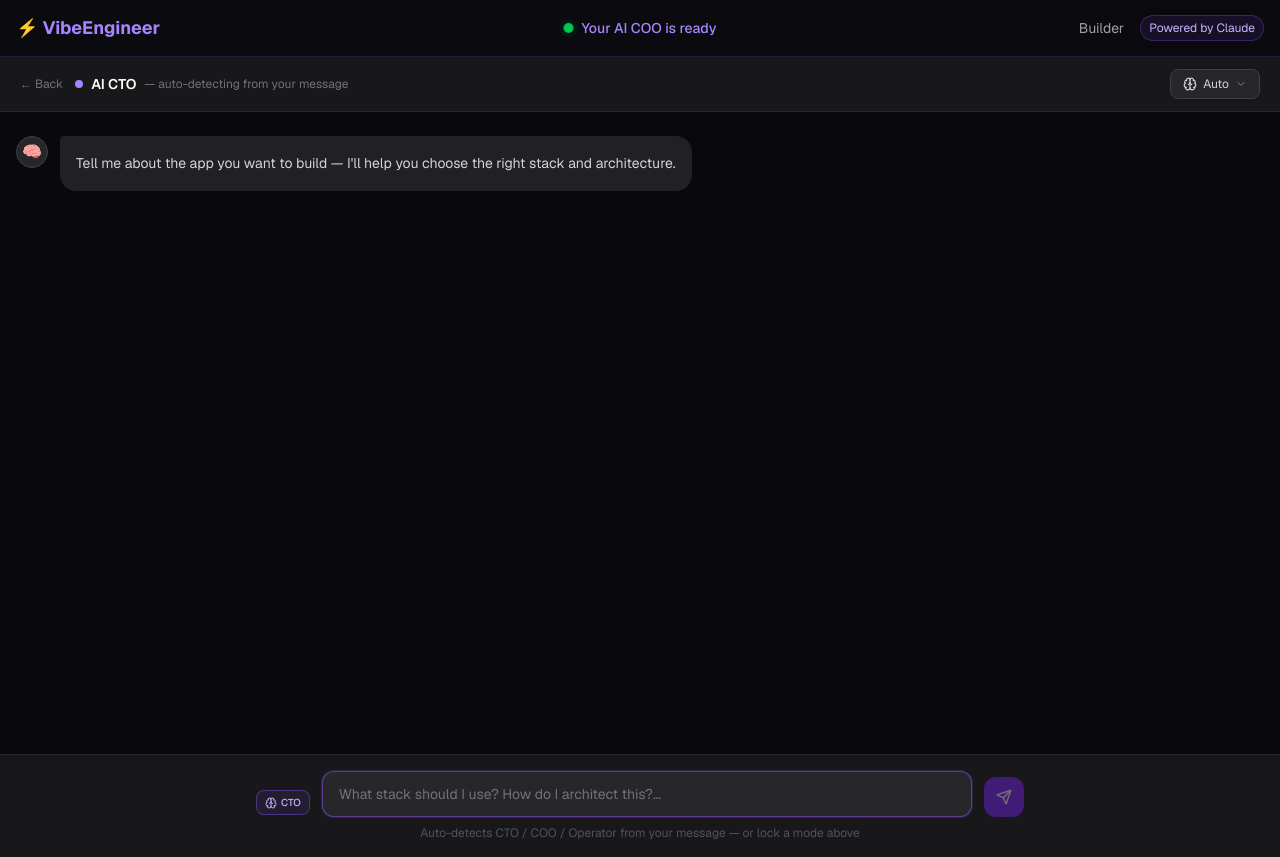
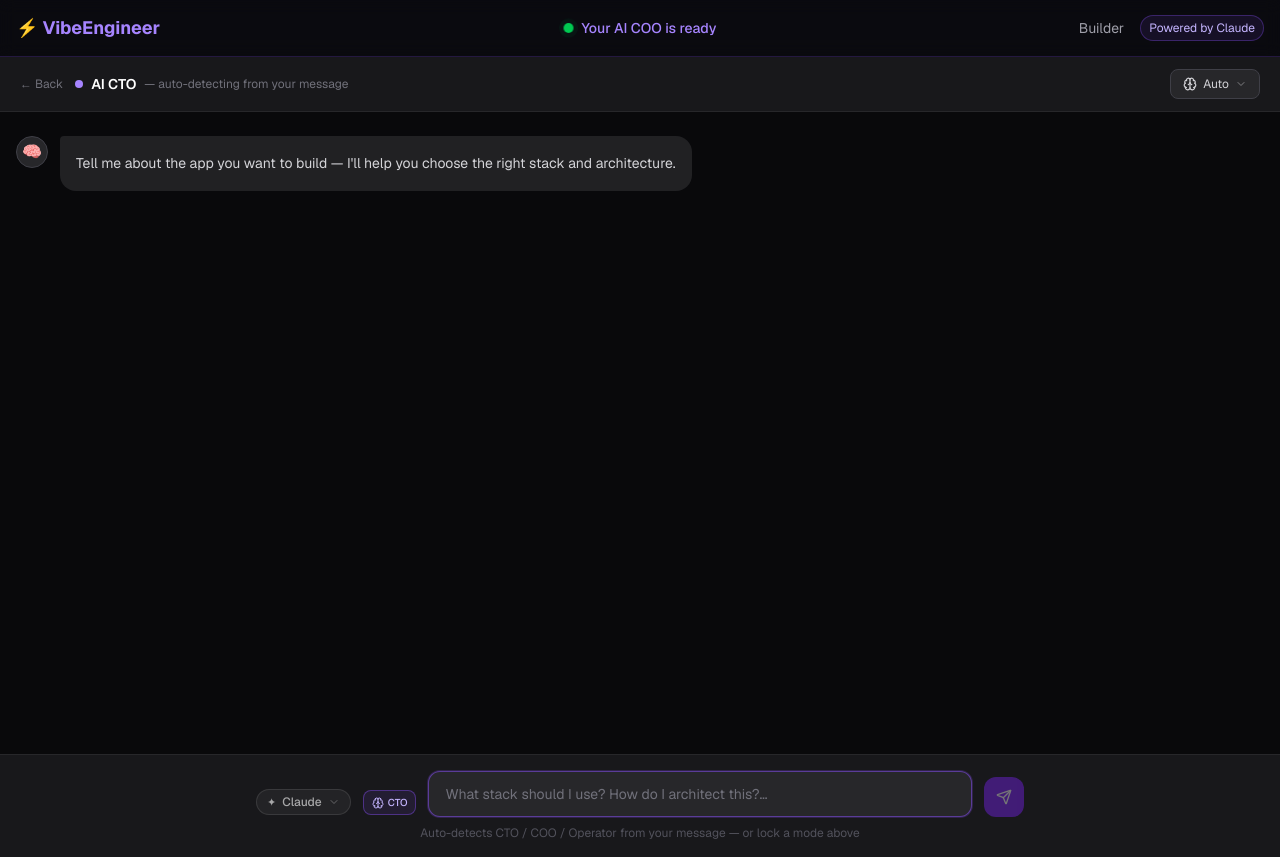
Before and after one commit to mihai-hub/vibeengineer, a Next.js app: page /chat in a window 1280 px wide. Built offline with nearby package versions, Linux system fonts and the light colour scheme.

Commit message:
feat(chat): add model selector dropdown (Claude / Gemma 4)

```diff
--- a/app/chat/page.tsx
+++ b/app/chat/page.tsx
@@ -7,6 +7,12 @@
 
 /* ─── Types ──────────────────────────────────────────────────── */
 type Mode = 'cto' | 'coo' | 'operate';
+type ModelId = 'claude' | 'gemma4';
+
+const MODEL_OPTIONS: { id: ModelId; label: string; badge: string; description: string }[] = [
+  { id: 'claude', label: 'Claude',  badge: '\u2726', description: 'claude-opus-4-5' },
+  { id: 'gemma4', label: 'Gemma 4', badge: '\u25C6', description: 'gemma-3-27b-it'  },
+];
 
 interface Message {
   role: 'user' | 'assistant';
@@ -99,6 +105,8 @@
   const [streaming, setStreaming] = useState(false);
   const [operating, setOperating] = useState(false);
   const [showModePicker, setShowModePicker] = useState(false);
+  const [selectedModel, setSelectedModel] = useState<ModelId>('claude');
+  const [showModelPicker, setShowModelPicker] = useState(false);
   const [builderBanner, setBuilderBanner] = useState<string | null>(null);
 
   const messagesEndRef = useRef<HTMLDivElement>(null);
@@ -106,6 +114,13 @@
   const abortRef = useRef<AbortController | null>(null);
 
   useEffect(() => { textareaRef.current?.focus(); }, []);
+  useEffect(() => {
+    if (!showModelPicker) return;
+    const handler = () => setShowModelPicker(false);
+    document.addEventListener('mousedown', handler);
+    return () => document.removeEventListener('mousedown', handler);
+  }, [showModelPicker]);
+
   useEffect(() => {
     messagesEndRef.current?.scrollIntoView({ behavior: 'smooth' });
   }, [messages]);
@@ -176,7 +191,7 @@
       const res = await fetch(endpoint, {
         method: 'POST',
         headers: { 'Content-Type': 'application/json' },
-        body: JSON.stringify({ messages: newMessages }),
+        body: JSON.stringify({ messages: newMessages, model: selectedModel }),
         signal: abortRef.current.signal,
       });
       if (!res.ok || !res.body) throw new Error(`API error ${res.status}`);
@@ -361,6 +376,38 @@
           )}
 
           <div className="flex items-end gap-3">
+            {/* Model Selector */}
+            <div className="relative self-end mb-0.5" onClick={e => e.stopPropagation()}>
+              <button
+                type="button"
+                onClick={() => setShowModelPicker(v => !v)}
+                className="flex items-center gap-1.5 px-2.5 py-1 rounded-full text-xs font-medium border border-white/10 bg-white/5 hover:bg-white/10 text-white/60 hover:text-white/90 transition-all"
+              >
+                <span className="text-[11px]">{MODEL_OPTIONS.find(m => m.id === selectedModel)?.badge}</span>
+                <span>{MODEL_OPTIONS.find(m => m.id === selectedModel)?.label}</span>
+                <ChevronDown className="w-3 h-3 opacity-50" />
+              </button>
+              {showModelPicker && (
+                <div className="absolute bottom-full mb-2 left-0 z-50 bg-zinc-900 border border-white/10 rounded-xl shadow-xl overflow-hidden w-52">
+                  {MODEL_OPTIONS.map(opt => (
+                    <button
+                      key={opt.id}
+                      type="button"
+                      onClick={() => { setSelectedModel(opt.id); setShowModelPicker(false); }}
+                      className={`w-full flex items-center gap-3 px-4 py-3 text-left hover:bg-white/5 transition-colors ${selectedModel === opt.id ? 'bg-white/5' : ''}`}
+                    >
+                      <span className="text-base leading-none">{opt.badge}</span>
+                      <div>
+                        <div className="text-sm font-medium text-white/90">{opt.label}</div>
+                        <div className="text-xs text-white/40">{opt.description}</div>
+                      </div>
+                      {selectedModel === opt.id && <span className="ml-auto text-violet-400 text-xs">✓</span>}
+                    </button>
+                  ))}
+                </div>
+              )}
+            </div>
+
             {/* Mode pill */}
             <div className={`shrink-0 self-end mb-0.5 px-2 py-1 rounded-lg border text-[10px] font-medium flex items-center gap-1 ${cfg.accent}`}>
               <ModeIcon className="w-3 h-3" />
```
